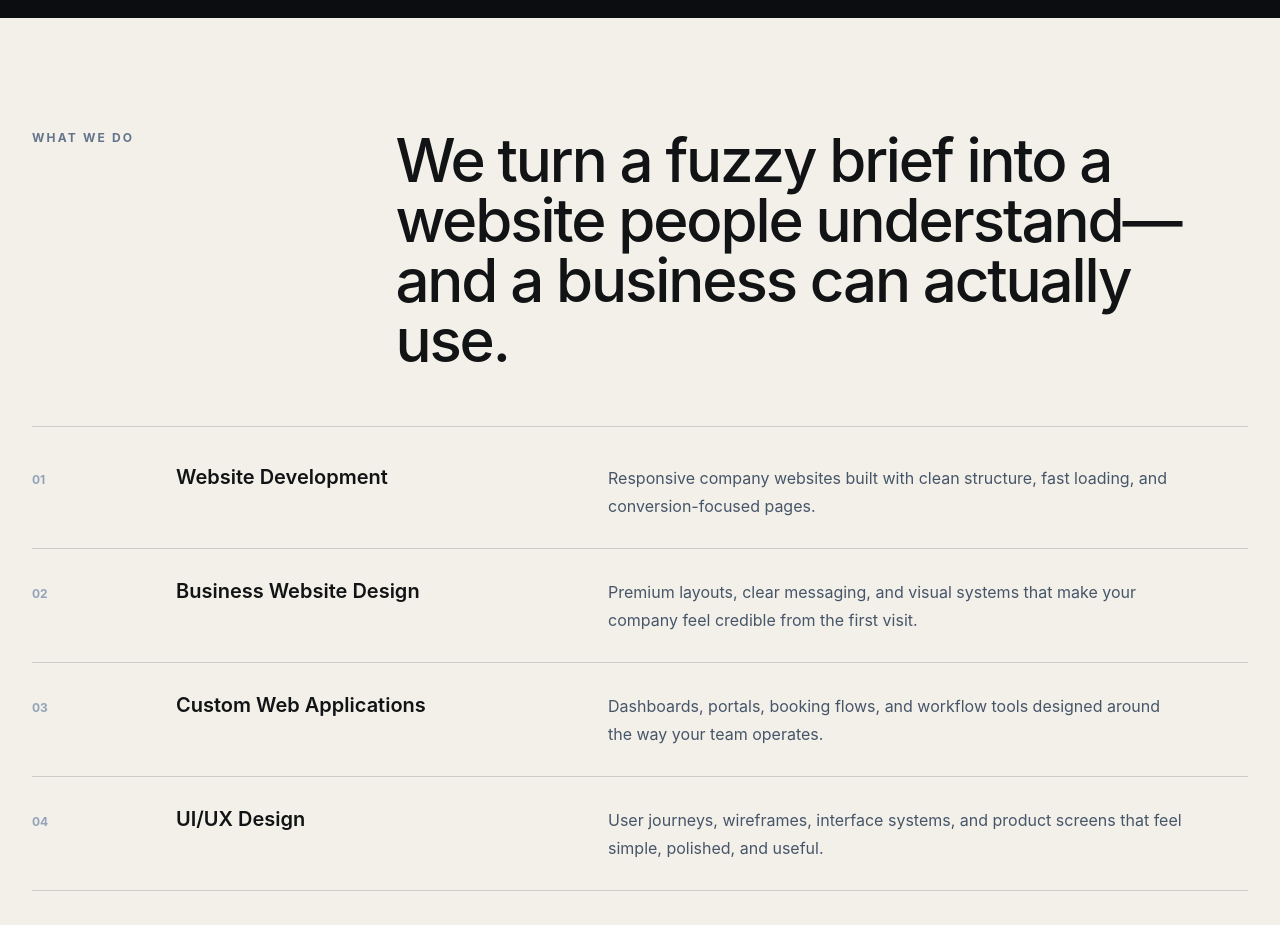
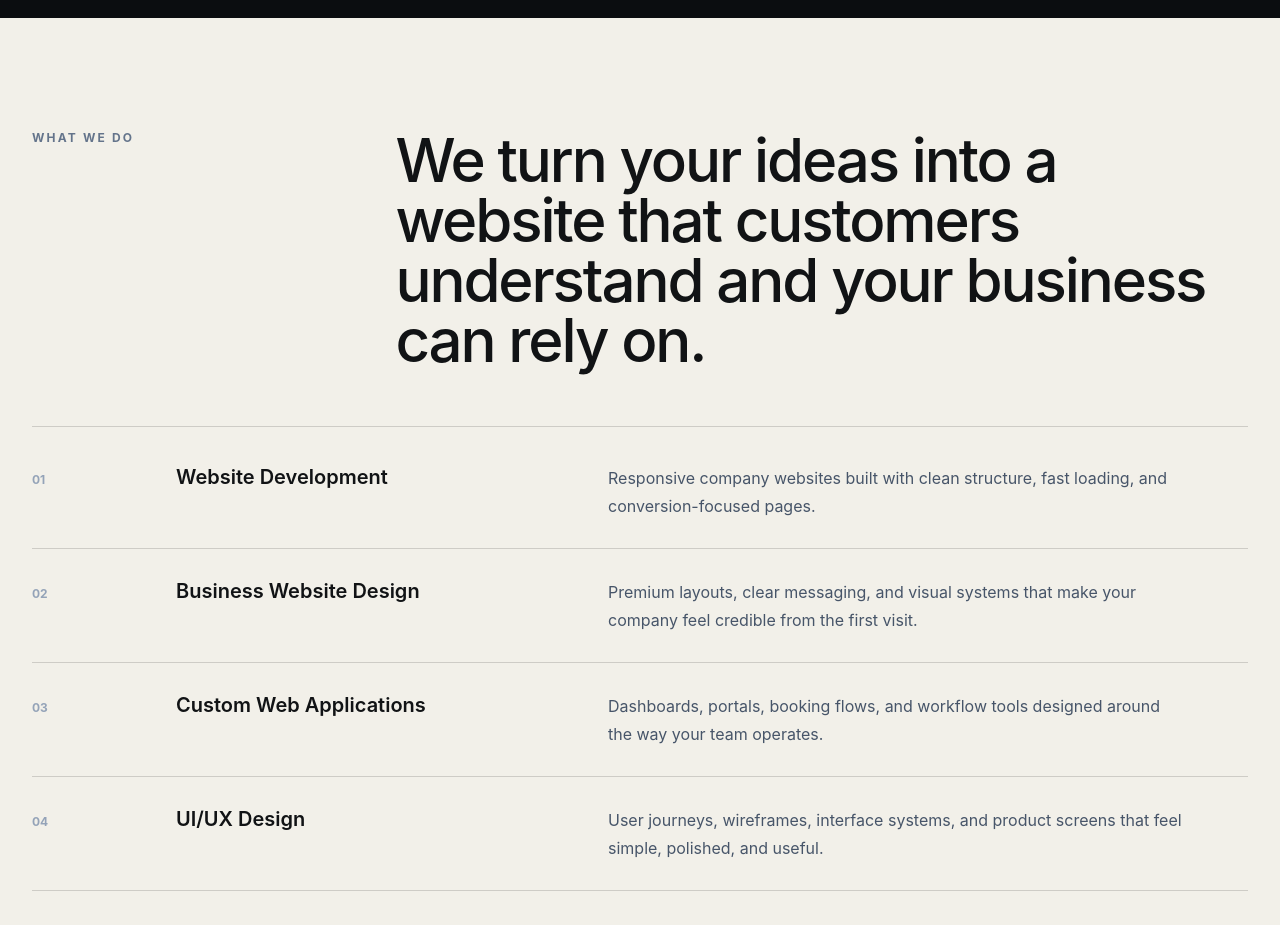
Before and after one commit to SalinBajra/yalabytee, a React (Vite) app in the folder frontend/: page / in a window 1280 px wide. Shown: the part 800-1725 px from the top of the page. Built offline with nearby package versions, Linux system fonts and the light colour scheme.

Commit message:
HomePage

```diff
--- a/frontend/src/pages/HomePage.jsx
+++ b/frontend/src/pages/HomePage.jsx
@@ -47,7 +47,7 @@ export default function HomePage() {
           <div className="grid gap-10 border-b border-black/15 pb-14 lg:grid-cols-[0.55fr_1.45fr]">
             <p className="text-xs font-bold uppercase tracking-[0.18em] text-slate-500">What we do</p>
             <h2 className="max-w-4xl text-4xl font-medium leading-[1.08] tracking-[-0.035em] sm:text-5xl lg:text-6xl">
-              We turn a fuzzy brief into a website people understand—and a business can actually use.
+              We turn your ideas into a website that customers understand and your business can rely on.
             </h2>
           </div>
           <div className="mt-2">
```
